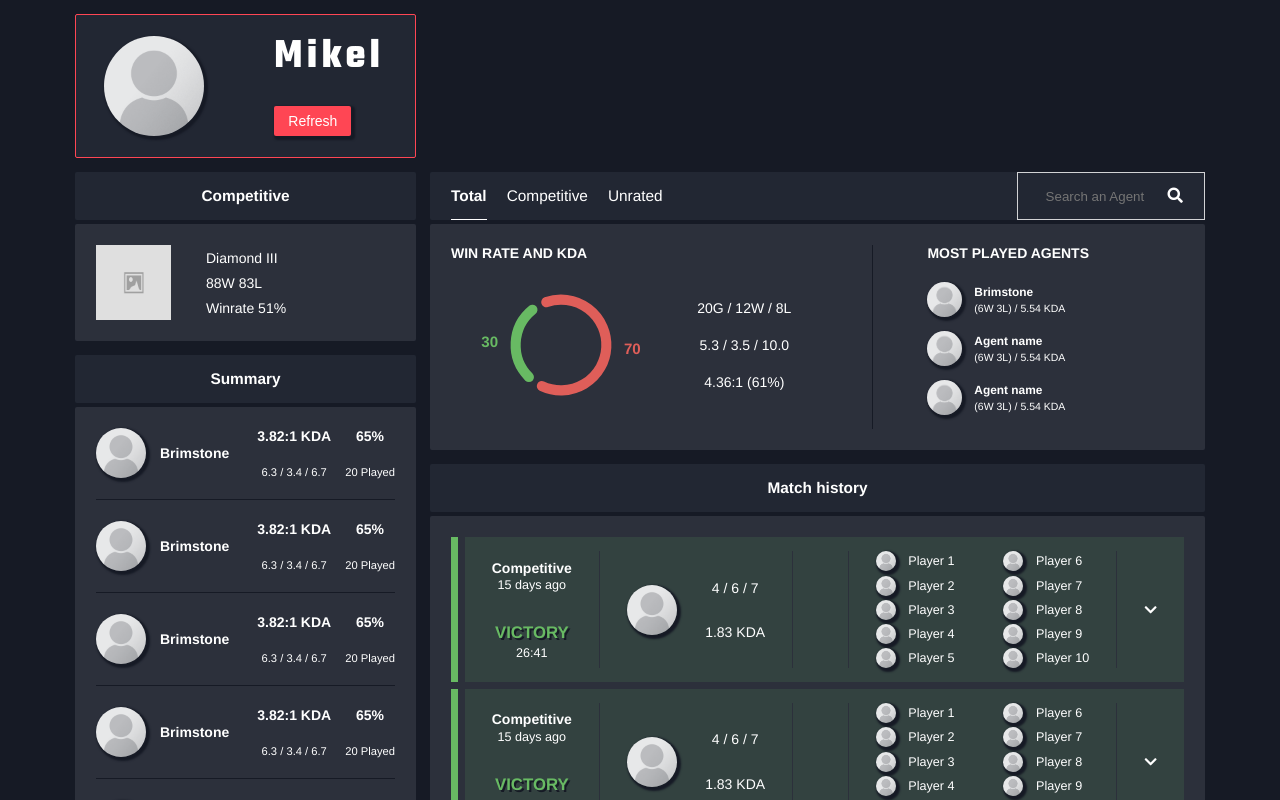
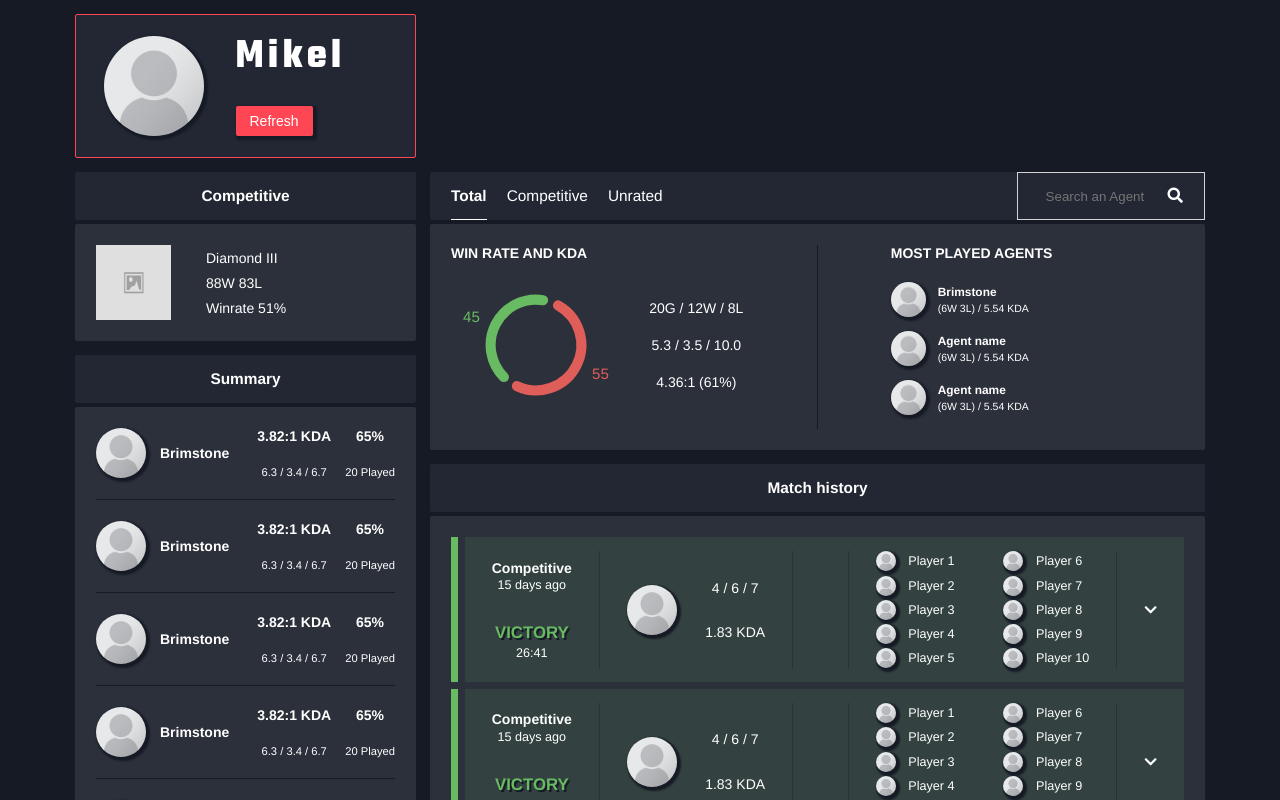
Before and after one commit to bobaec/valostats, a React (Create React App) app: page /player in a window 1280 px wide. Shown: the top 800 px of the page. Built offline with nearby package versions, Linux system fonts and the light colour scheme.

Commit message:
adjust overview layout

```diff
--- a/src/components/playerComponents/HistoryOverview.scss
+++ b/src/components/playerComponents/HistoryOverview.scss
@@ -61,7 +61,7 @@
     padding: 1.5rem;
 
     .graph-stats-container {
-      width: 50%;
+      width: 40%;
     }
 
     .seperator {
@@ -101,7 +101,7 @@
       flex-direction: column;
       justify-content: space-between;
       height: 100%;
-      width: 35%;
+      width: 40%;
 
       .most-played-agent {
         display: flex;
--- a/src/components/playerComponents/HistoryOverviewPiechart.jsx
+++ b/src/components/playerComponents/HistoryOverviewPiechart.jsx
@@ -7,13 +7,13 @@ export default function HistoryOverviewPiechart() {
       return {
         fill: '#68ba63',
         fontSize: '9px',
-        fontWeight: '600',
+        // fontWeight: '600',
       };
     }
     return {
       fill: '#df5e59',
       fontSize: '9px',
-      fontWeight: '600',
+      // fontWeight: '600',
     };
   };
 
@@ -27,12 +27,12 @@ export default function HistoryOverviewPiechart() {
         {
           color: '#68ba63',
           title: 'One',
-          value: 30,
+          value: 45,
         },
         {
           color: '#df5e59',
           title: 'Two',
-          value: 70,
+          value: 55,
         },
       ]}
       label={({ dataEntry }) => dataEntry.value}
@@ -46,7 +46,7 @@ export default function HistoryOverviewPiechart() {
       radius={30}
       startAngle={135}
       viewBoxSize={[100, 100]}
-      style={{ width: '12rem' }}
+      style={{ width: '12rem', marginRight: '2rem' }}
     />
   );
 }
--- a/src/components/playerComponents/HistoryOverviewSearchbox.scss
+++ b/src/components/playerComponents/HistoryOverviewSearchbox.scss
@@ -3,7 +3,7 @@
 .searchbox-dropdown-menu {
   background-color: $outer-box-black;
   position: absolute;
-  width: 185px;
+  width: 186px;
   margin-top: calc(1em - 2px);
 
   #searchbox-dropdown-agent-list {
--- a/src/components/playerComponents/Player.scss
+++ b/src/components/playerComponents/Player.scss
@@ -40,7 +40,7 @@
       .player-icon {
         width: 100px;
         height: 100px;
-        margin-right: 3.35em;
+        margin-right: 1.5em;
         border-radius: 5em;
         box-shadow: 2px 2px 2px 2px $valorant-black;
       }
```
Also changed, not shown: src/components/playerComponents/MatchHistory.jsx (indentation only).
